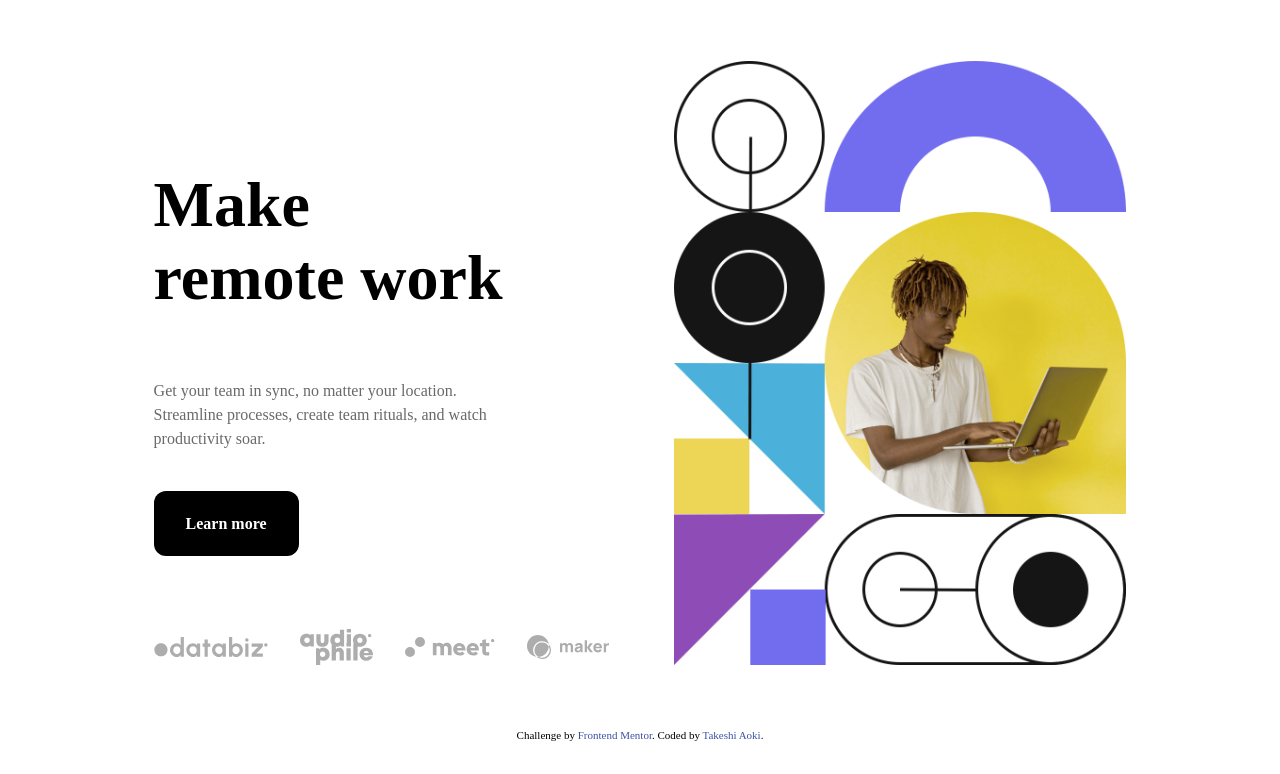
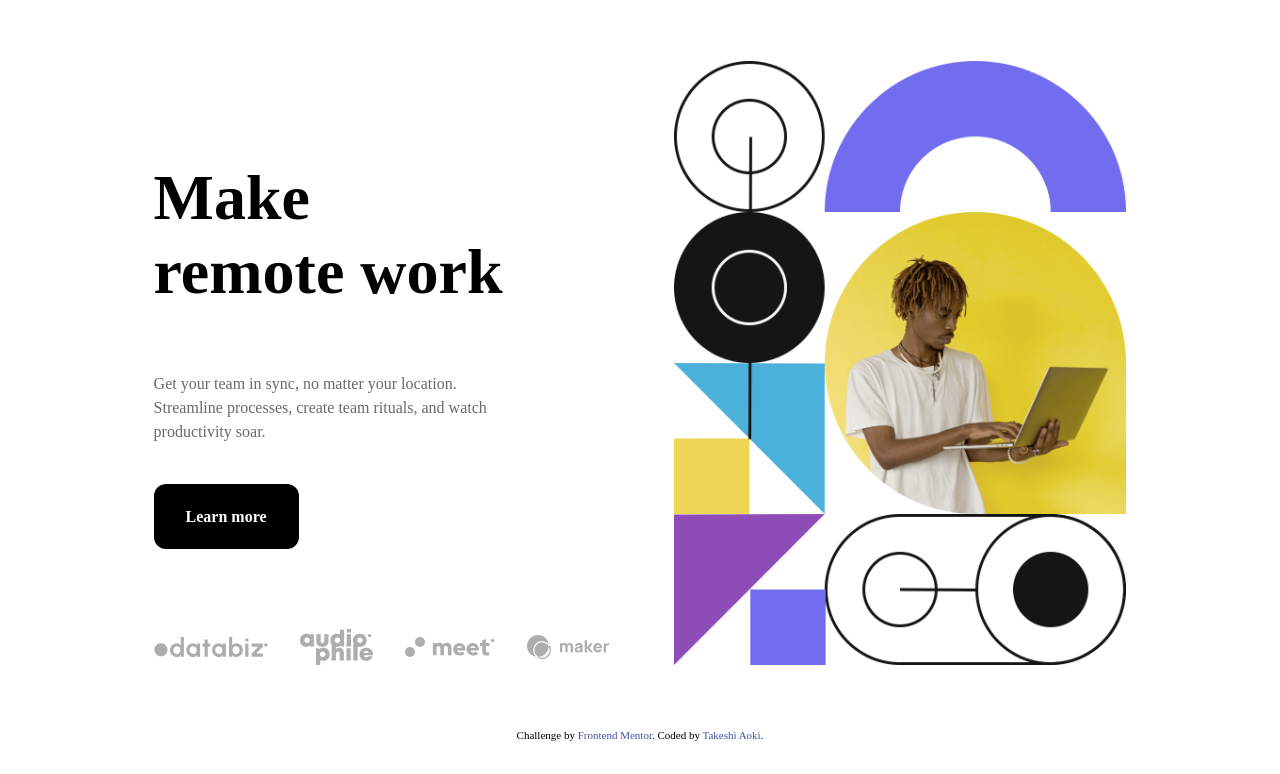
Before and after one commit to Takeshi-619/html-challenges, a website: page intro-section-with-dropdown-navigation-main/index.html in a window 1280 px wide. Shown: the part 71-845 px from the top of the page. Drawn offline with Linux system fonts and the light colour scheme.

Commit message:
css blash up

```diff
--- a/intro-section-with-dropdown-navigation-main/asstes/css/sanp.scss
+++ b/intro-section-with-dropdown-navigation-main/asstes/css/sanp.scss
@@ -64,17 +64,25 @@ header {
   align-items: end;
   column-gap: $m1;
   &_section {
+    height: 70%;
+    display: flex;
+    flex-direction: row;
+    flex-wrap: wrap;
+    align-content: flex-end;
+    row-gap: 8vw;
     &_warp {
-      margin: 96px 0;
+      display: flex;
+      flex-wrap: wrap;
+      row-gap: 5vw;
       &_copy {
-        font-size: $m1;
+        font-size: 5vw;
         font-family: "Noto sans JP";
-        font-weight: 900;
+        font-weight: 700;
+        margin: 0;
       }
       &_letter {
         width: 80%;
         line-height: 24px;
-        margin: $m1 0;
         color: $gray;
       }
       &_leanMore {
```
Also changed, not shown: intro-section-with-dropdown-navigation-main/css/sanp.min.css, 1 other file.
